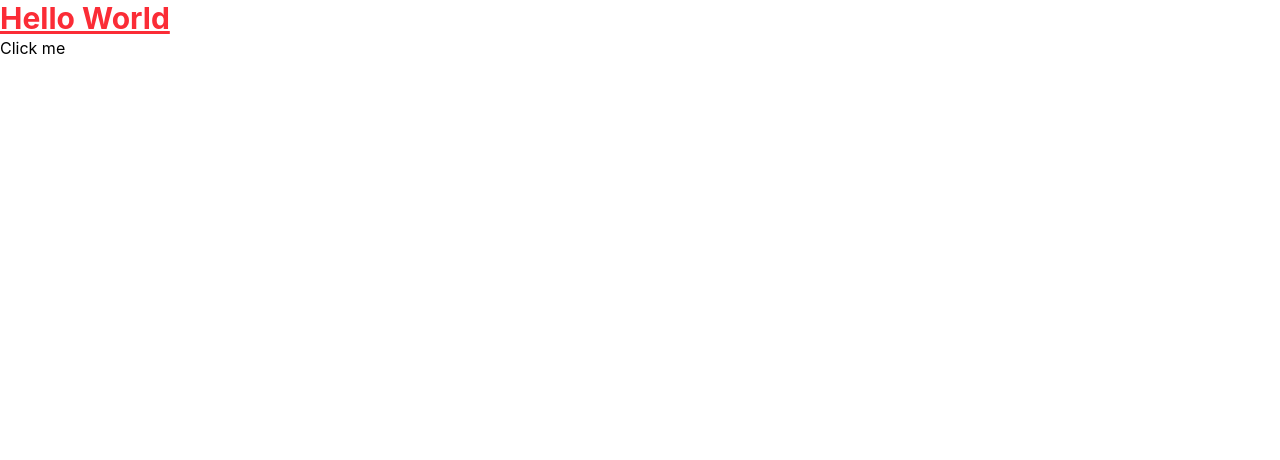
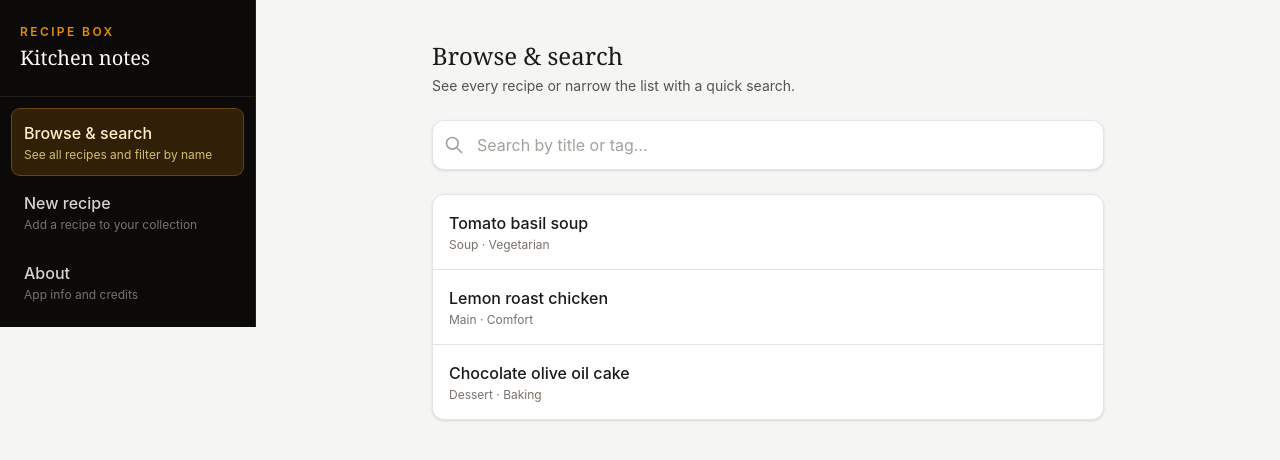
Before and after one commit to Davidn0072/ai-recipes-cli, a React (Vite) app: page / in a window 1280 px wide. Shown: the top 460 px of the page. Built offline with nearby package versions, Linux system fonts and the light colour scheme.

Commit message:
Create the SideBar

```diff
--- a/src/App.tsx
+++ b/src/App.tsx
@@ -1,20 +1,136 @@
-import './App.css';
+import { useMemo, useState } from 'react';
+import { Sidebar, type SidebarView } from './components/Sidebar';
 
-function App() {
+function BrowseSearchPanel() {
+  const [query, setQuery] = useState('');
+
+  const filtered = useMemo(() => {
+    const sample = [
+      { id: '1', title: 'Tomato basil soup', tags: 'Soup · Vegetarian' },
+      { id: '2', title: 'Lemon roast chicken', tags: 'Main · Comfort' },
+      { id: '3', title: 'Chocolate olive oil cake', tags: 'Dessert · Baking' },
+    ];
+    const q = query.trim().toLowerCase();
+    if (!q) return sample;
+    return sample.filter(
+      (r) =>
+        r.title.toLowerCase().includes(q) ||
+        r.tags.toLowerCase().includes(q)
+    );
+  }, [query]);
+
   return (
-    <div>
-      <h2 className='text-3xl font-bold underline text-red-500'>Hello World</h2>
-      <button onClick={() => {
-        fetch('http://localhost:3000')
-          .then((res) => res.json())
-          .then((data) => console.log(data))
-          .catch((err) => console.log(err));
-      }}
-      >
-        Click me
-      </button>
+    <div className="space-y-6">
+      <div>
+        <h2 className="font-serif text-2xl font-medium text-stone-900">
+          Browse & search
+        </h2>
+        <p className="mt-1 text-sm text-stone-600">
+          See every recipe or narrow the list with a quick search.
+        </p>
+      </div>
+      <div className="relative">
+        <label htmlFor="recipe-search" className="sr-only">
+          Search recipes
+        </label>
+        <span
+          className="pointer-events-none absolute inset-y-0 left-3 flex items-center text-stone-400"
+          aria-hidden
+        >
+          <svg className="h-5 w-5" fill="none" viewBox="0 0 24 24" stroke="currentColor">
+            <path
+              strokeLinecap="round"
+              strokeLinejoin="round"
+              strokeWidth={2}
+              d="M21 21l-6-6m2-5a7 7 0 11-14 0 7 7 0 0114 0z"
+            />
+          </svg>
+        </span>
+        <input
+          id="recipe-search"
+          type="search"
+          value={query}
+          onChange={(e) => setQuery(e.target.value)}
+          placeholder="Search by title or tag…"
+          className="w-full rounded-xl border border-stone-200 bg-white py-3 pl-11 pr-4 text-stone-900 shadow-sm placeholder:text-stone-400 focus:border-amber-500/60 focus:outline-none focus:ring-2 focus:ring-amber-500/25"
+        />
+      </div>
+      <ul className="divide-y divide-stone-200 rounded-xl border border-stone-200 bg-white shadow-sm">
+        {filtered.length === 0 ? (
+          <li className="px-4 py-8 text-center text-sm text-stone-500">
+            No recipes match “{query.trim()}”. Try another word.
+          </li>
+        ) : (
+          filtered.map((r) => (
+            <li
+              key={r.id}
+              className="flex flex-col gap-0.5 px-4 py-4 first:rounded-t-xl last:rounded-b-xl hover:bg-stone-50/80"
+            >
+              <span className="font-medium text-stone-900">{r.title}</span>
+              <span className="text-xs text-stone-500">{r.tags}</span>
+            </li>
+          ))
+        )}
+      </ul>
     </div>
   );
 }
 
-export default App
+function NewRecipePanel() {
+  return (
+    <div className="space-y-6">
+      <div>
+        <h2 className="font-serif text-2xl font-medium text-stone-900">
+          New recipe
+        </h2>
+        <p className="mt-1 text-sm text-stone-600">
+          Draft a new recipe here. Form fields and saving will connect when you
+          wire the API.
+        </p>
+      </div>
+      <div className="rounded-xl border border-dashed border-stone-300 bg-stone-50/80 px-6 py-12 text-center text-sm text-stone-500">
+        Recipe form placeholder — title, ingredients, steps.
+      </div>
+    </div>
+  );
+}
+
+function AboutPanel() {
+  return (
+    <div className="space-y-6">
+      <div>
+        <h2 className="font-serif text-2xl font-medium text-stone-900">
+          About
+        </h2>
+        <p className="mt-1 text-sm text-stone-600">
+          Kitchen notes is a client for your recipe collection.
+        </p>
+      </div>
+      <div className="rounded-xl border border-stone-200 bg-white p-6 shadow-sm">
+        <p className="text-sm leading-relaxed text-stone-700">
+          Use the sidebar to browse and search recipes, add new ones, or read
+          this page. This build is frontend-only; no server calls are made.
+        </p>
+      </div>
+    </div>
+  );
+}
+
+function App() {
+  const [view, setView] = useState<SidebarView>('browse');
+
+  return (
+    <div className="flex min-h-screen bg-stone-100 text-stone-900">
+      <Sidebar active={view} onSelect={setView} />
+      <main className="min-w-0 flex-1 overflow-auto p-8 md:p-10">
+        <div className="mx-auto max-w-2xl">
+          {view === 'browse' && <BrowseSearchPanel />}
+          {view === 'new-recipe' && <NewRecipePanel />}
+          {view === 'about' && <AboutPanel />}
+        </div>
+      </main>
+    </div>
+  );
+}
+
+export default App;
--- /dev/null
+++ b/src/components/Sidebar.tsx
@@ -0,0 +1,69 @@
+export type SidebarView = 'browse' | 'new-recipe' | 'about';
+
+type SidebarProps = {
+  active: SidebarView;
+  onSelect: (view: SidebarView) => void;
+};
+
+const navItems: { id: SidebarView; label: string; description: string }[] = [
+  {
+    id: 'browse',
+    label: 'Browse & search',
+    description: 'See all recipes and filter by name',
+  },
+  {
+    id: 'new-recipe',
+    label: 'New recipe',
+    description: 'Add a recipe to your collection',
+  },
+  {
+    id: 'about',
+    label: 'About',
+    description: 'App info and credits',
+  },
+];
+
+export function Sidebar({ active, onSelect }: SidebarProps) {
+  return (
+    <aside
+      className="flex h-full w-64 shrink-0 flex-col border-r border-stone-800/80 bg-stone-950 text-stone-100"
+      aria-label="Main navigation"
+    >
+      <div className="border-b border-stone-800/80 px-5 py-6">
+        <p className="text-xs font-semibold uppercase tracking-[0.2em] text-amber-500/90">
+          Recipe box
+        </p>
+        <h1 className="mt-1 font-serif text-xl font-medium text-stone-50">
+          Kitchen notes
+        </h1>
+      </div>
+      <nav className="flex flex-1 flex-col gap-1 p-3">
+        {navItems.map((item) => {
+          const isActive = active === item.id;
+          return (
+            <button
+              key={item.id}
+              type="button"
+              onClick={() => onSelect(item.id)}
+              className={`group rounded-lg px-3 py-3 text-left transition-colors ${
+                isActive
+                  ? 'bg-amber-500/15 text-amber-100 ring-1 ring-amber-500/40'
+                  : 'text-stone-300 hover:bg-stone-900 hover:text-stone-50'
+              }`}
+              aria-current={isActive ? 'page' : undefined}
+            >
+              <span className="block font-medium">{item.label}</span>
+              <span
+                className={`mt-0.5 block text-xs ${
+                  isActive ? 'text-amber-200/80' : 'text-stone-500 group-hover:text-stone-400'
+                }`}
+              >
+                {item.description}
+              </span>
+            </button>
+          );
+        })}
+      </nav>
+    </aside>
+  );
+}
```
